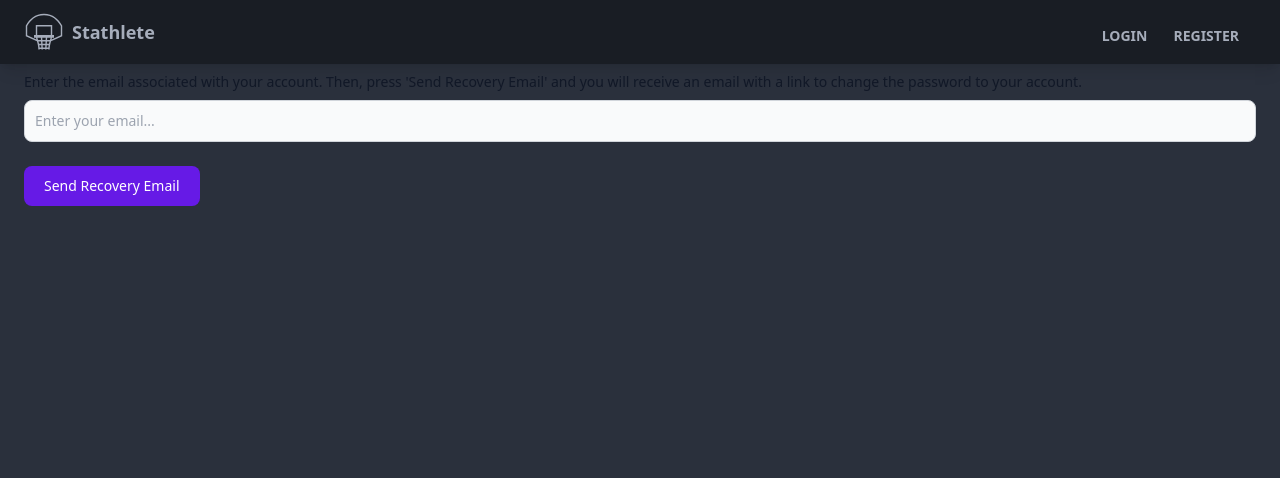
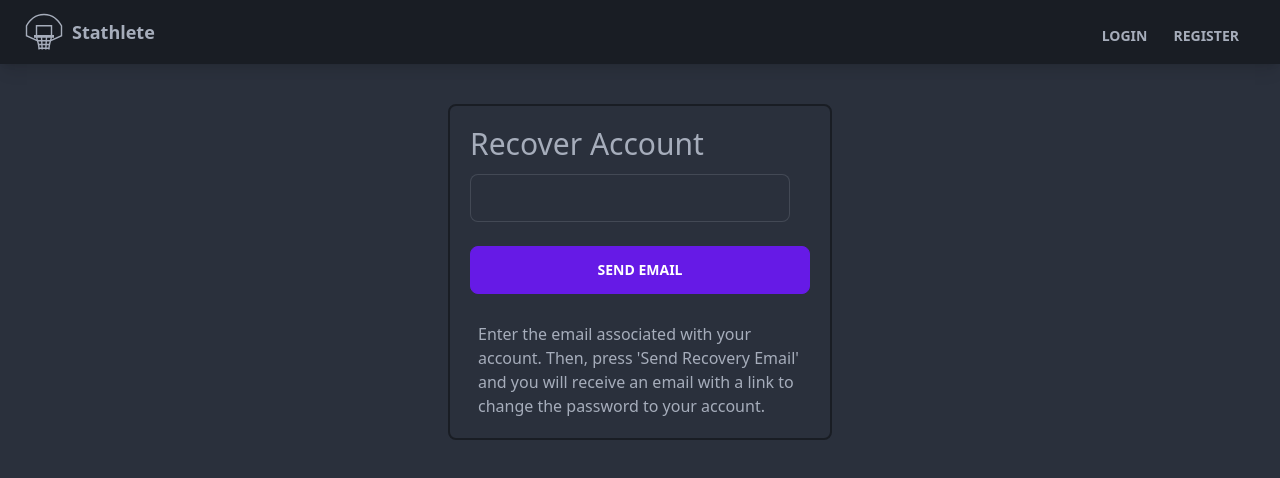
Before and after one commit to matthewleland/stathlete, a React (Vite) app in the folder frontend/: page /request in a window 1280 px wide. Shown: the top 478 px of the page. Built offline with nearby package versions, Linux system fonts and the light colour scheme.

Commit message:
code cleanup/minor fixes

```diff
--- a/frontend/src/components/layout/Navbar.jsx
+++ b/frontend/src/components/layout/Navbar.jsx
@@ -58,12 +58,6 @@ function Navbar({ title }) {
                   <ul className="p-2 bg-base-100">
                     <li>
                       <Link
-                        to="/profile"
-                        className="btn btn-ghost btn-sm rounded-btn"
-                      >
-                        Profile
-                      </Link>
-                      <Link
                         to="/favorites"
                         className="btn btn-ghost btn-sm rounded-btn"
                       >
--- a/frontend/src/components/layout/PlayerItem.jsx
+++ b/frontend/src/components/layout/PlayerItem.jsx
@@ -3,6 +3,7 @@ import { Link, useNavigate } from 'react-router-dom'
 import { deleteFavorite } from '../../features/favorites/favSlice'
 import DefaultProfile from '../../assets/profile.svg'
 import { BsTrashFill } from 'react-icons/bs'
+import { toast } from 'react-toastify'
 
 function PlayerItem({ player, showDelete }) {
   const dispatch = useDispatch()
@@ -33,10 +34,10 @@ function PlayerItem({ player, showDelete }) {
       </div>
       {showDelete ? (
         <button
-          onClick={() => dispatch(deleteFavorite(player._id))}
+          onClick={() => toast.warning('Cannot delete: feature in development')}
           className="close"
         >
-          <BsTrashFill className="text-4xl mx-5 fill-red-600" />
+          <BsTrashFill className="text-4xl mx-5 fill-error" />
         </button>
       ) : null}
     </div>
--- a/frontend/src/components/layout/TeamItem.jsx
+++ b/frontend/src/components/layout/TeamItem.jsx
@@ -1,6 +1,8 @@
 import { useDispatch } from 'react-redux'
 import { Link, useNavigate } from 'react-router-dom'
 import DefaultProfile from '../../assets/profile.svg'
+import { BsTrashFill } from 'react-icons/bs'
+import { toast } from 'react-toastify'
 
 function TeamItem({ team, showDelete }) {
   return (
@@ -28,10 +30,10 @@ function TeamItem({ team, showDelete }) {
       </div>
       {showDelete ? (
         <button
-          onClick={() => dispatch(deleteFavorite(team._id))}
+          onClick={() => toast.warning('Cannot delete: feature in development')}
           className="close"
         >
-          <p className="text-red-500">Delete Favorite</p>
+          <BsTrashFill className="text-4xl mx-5 fill-error" />
         </button>
       ) : null}
     </div>
--- a/frontend/src/components/search/PlayerResults.jsx
+++ b/frontend/src/components/search/PlayerResults.jsx
@@ -8,6 +8,7 @@ import { searchPlayers, reset } from '../../features/search/searchSlice'
 
 function SearchResults() {
   const dispatch = useDispatch()
+  const navigate = useNavigate()
 
   const { results, isLoading, isError, message } = useSelector(
     (state) => state.search
@@ -15,21 +16,24 @@ function SearchResults() {
   console.log(results)
 
   useEffect(() => {
-    // return () => {
-    //   dispatch(reset())
-    // }
+    // dispatch(reset())
   }, [results, isLoading, isError, message, dispatch])
+  useEffect(() => {
+    dispatch(reset())
+  }, [navigate])
 
   return (
     <div>
       {results.length > 0 ? (
         <div className="grid grid-cols-1 gap-3 xl:grid-cols-4 lg:grid-cols-3 md:grid-cols-2 mx-4">
-          {results[0].map((player) => (
-            <PlayerItem
-              key={player._id}
-              player={player}
-            />
-          ))}
+          {results[0]
+            .map((player) => (
+              <PlayerItem
+                key={player._id}
+                player={player}
+              />
+            ))
+            .sort()}
         </div>
       ) : (
         <h3 className="m-8">Search for your favorite players and teams</h3>
--- a/frontend/src/components/search/TeamResults.jsx
+++ b/frontend/src/components/search/TeamResults.jsx
@@ -8,6 +8,7 @@ import { searchPlayers, reset } from '../../features/search/searchSlice'
 
 function SearchResults() {
   const dispatch = useDispatch()
+  const navigate = useNavigate()
 
   const { results, isLoading, isError, message } = useSelector(
     (state) => state.search
@@ -15,10 +16,12 @@ function SearchResults() {
   console.log(results)
 
   useEffect(() => {
-    // return () => {
-    //   dispatch(reset())
-    // }
+    // dispatch(reset())
   }, [results, isLoading, isError, message, dispatch])
+
+  useEffect(() => {
+    dispatch(reset())
+  }, [navigate])
 
   return (
     <div>
--- a/frontend/src/pages/Dashboard.jsx
+++ b/frontend/src/pages/Dashboard.jsx
@@ -62,7 +62,7 @@ function Dashboard() {
             )}
           </div>
         ) : (
-          <h3>You have not added any favorites</h3>
+          <h3 className="mx-5">You have not added any favorites</h3>
         )}
       </div>
     </>
--- a/frontend/src/pages/Favorites.jsx
+++ b/frontend/src/pages/Favorites.jsx
@@ -36,11 +36,9 @@ function Favorites() {
   }
   return (
     <>
-      <section className="heading flex justify-center">
-        <h2 className="underline text-2xl font-bold">
-          Welcome to your Favorites Page
-        </h2>
-      </section>
+      <header className="heading flex m-5">
+        <h2 className="text-2xl font-bold">Favorites - {user.name}</h2>
+      </header>
 
       <section className="content m-5">
         <div>
--- a/frontend/src/pages/Request.jsx
+++ b/frontend/src/pages/Request.jsx
@@ -1,48 +1,40 @@
-import { useState, useEffect } from 'react'
-import { useDispatch } from 'react-redux'
-import { sendEmail } from '../features/auth/authSlice'
-
+import { toast } from 'react-toastify'
 function Request() {
-
-    const [email, setEmail] = useState('')
-
-    const dispatch = useDispatch()
-
-    const onChange = (e) => setEmail(e.target.value)
-
   const onSubmit = (e) => {
-        dispatch(sendEmail({ email }))
+    e.preventDefault()
+    toast.success('Password reset email sent')
   }
-
   return (
     <>
+      <section className="form flex justify-center mt-10">
         <form
+          className="flex flex-col max-w-sm border-2 border-neutral rounded-lg px-5 "
           onSubmit={onSubmit}
         >
-                <div className="grid gap-6 mb-6 mx-6 md:grid-cols-1">
-                    <div>
-                        <label className="block mb-2 text-sm font-medium text-gray-900 dark:text-white">
-                            Enter the email associated with your account. Then, press 'Send Recovery Email'
-                            and you will receive an email with a link to change the password to your account.
-                        </label>
+          <div className="text-3xl font-medium mt-5">Recover Account</div>
+          <div className="form-group my-3">
             <input
               type="text"
               id="email"
-                            className="bg-gray-50 border border-gray-300 text-gray-900 text-sm rounded-lg focus:ring-blue-500 focus:border-blue-500 block w-full p-2.5 dark:bg-gray-700 dark:border-gray-600 dark:placeholder-gray-400 dark:text-white dark:focus:ring-blue-500 dark:focus:border-blue-500"
-                            placeholder="Enter your email..."
-                            value={email}
-                            onChange={onChange}
+              className="input input-bordered w-full max-w-xs"
               required
-                        ></input>
+            />
           </div>
-                </div>
+          <div className="form-group my-3 mb-2">
             <button
               type="submit"
-                    className="mx-6 btn-primary focus:btn-primary-focus font-medium rounded-lg text-sm w-full sm:w-auto px-5 py-2.5 text-center"
+              className="btn btn-primary btn-block"
             >
-                    Send Recovery Email
+              Send Email
             </button>
+          </div>
+          <label className="my-3 p-2">
+            Enter the email associated with your account. Then, press 'Send
+            Recovery Email' and you will receive an email with a link to change
+            the password to your account.
+          </label>
         </form>
+      </section>
     </>
   )
 }
```
Also changed, not shown: frontend/src/features/favorites/favSlice.js (+34 -14 lines), frontend/src/pages/Recover.jsx (+4 -13 lines). Lines whose indentation alone changed are shown as unchanged.
